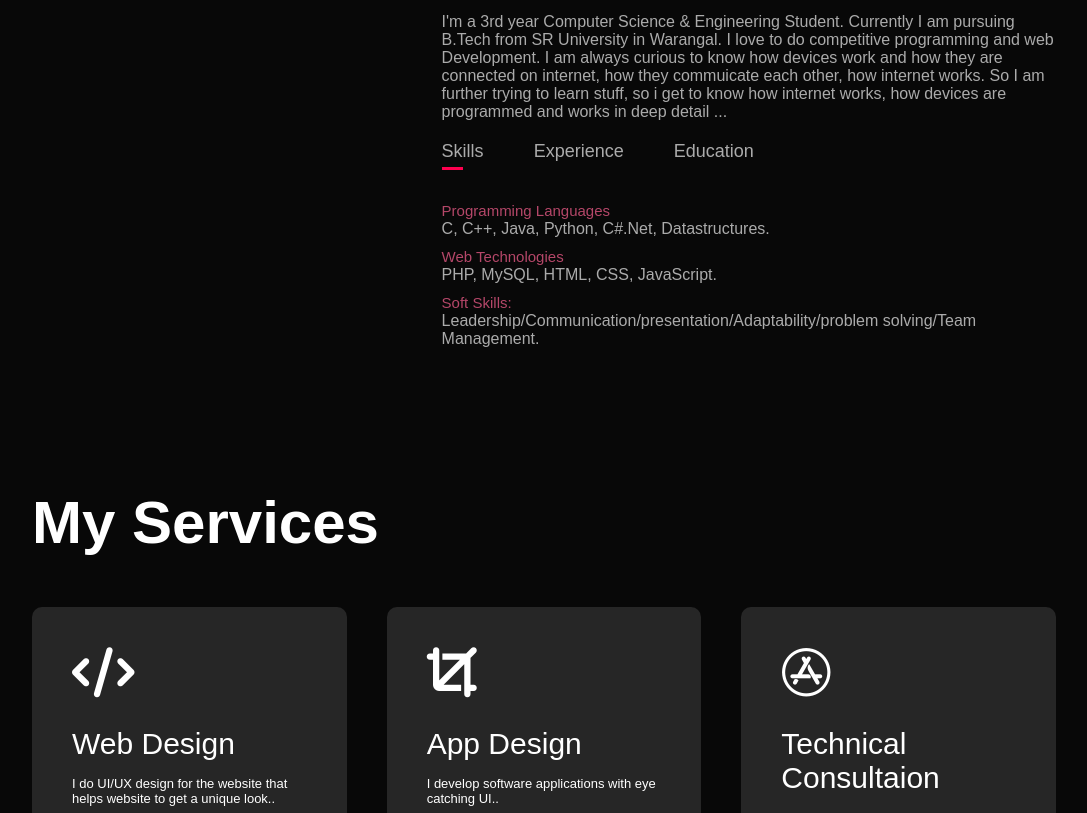
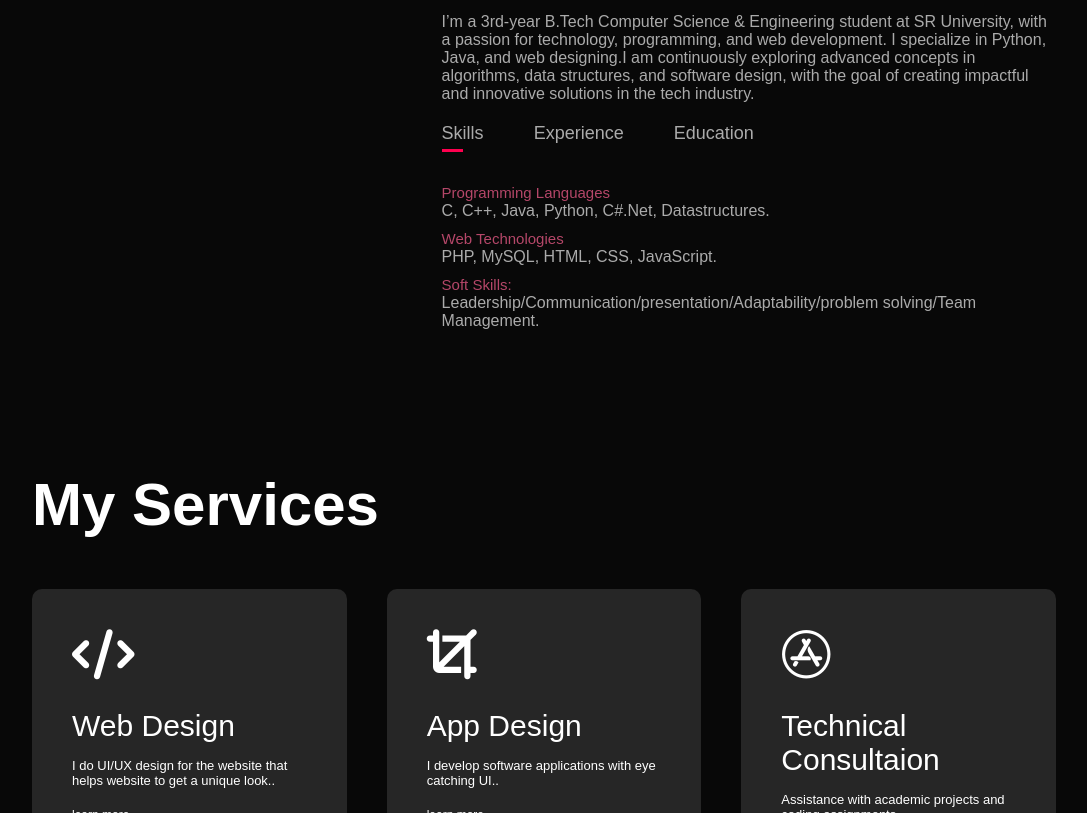
Before and after one commit to Mahendra2238/portfolio, a plain HTML site: page index.html in a window 1280 px wide. Shown: the part 946-1759 px from the top of the page, without its empty margins (96-1183 px from the left). Drawn offline with Linux system fonts and the light colour scheme.

Commit message:
Update index.html

```diff
--- a/index.html
+++ b/index.html
@@ -38,7 +38,7 @@
                 <div class="about-col-2">
                     <h1 class="sub-title">About Me</h1>
                     <p>
-                        I'm a 3rd year Computer Science & Engineering Student. Currently I am pursuing B.Tech from SR University in Warangal. I love to do competitive programming and web Development. I am always curious to know how devices work and how they are connected on internet, how they commuicate each other, how internet works. So I am further trying to learn stuff, so i get to know how internet works, how devices are programmed and works in deep detail ...
+                    I’m a 3rd-year B.Tech Computer Science & Engineering student at SR University, with a passion for technology, programming, and web development. I specialize in Python, Java, and web designing.I am continuously exploring advanced concepts in algorithms, data structures, and software design, with the goal of creating impactful and innovative solutions in the tech industry.
                     </p>
                     <div class="tab-titles">
                         <p class="tab-links active-link" onclick="opentab('skills')">Skills</p>
```
